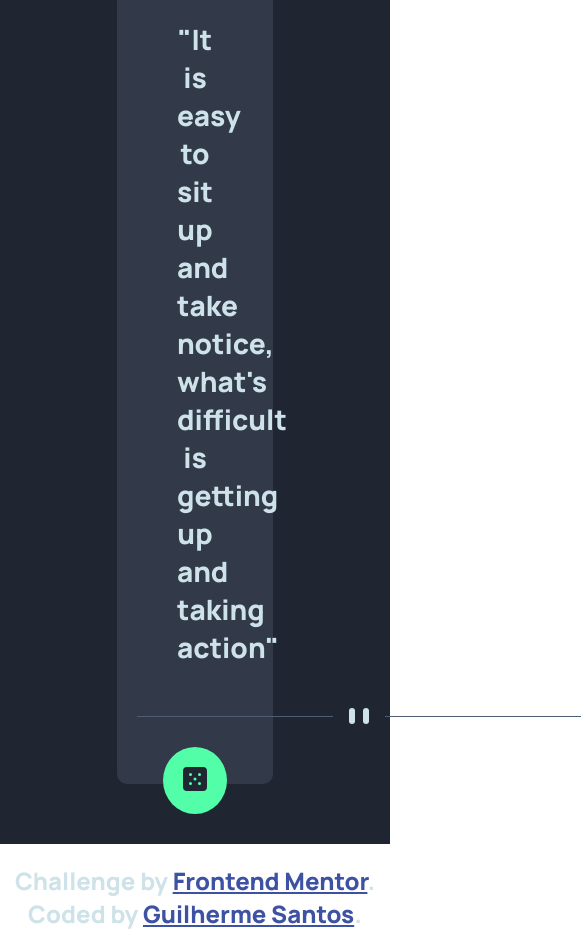
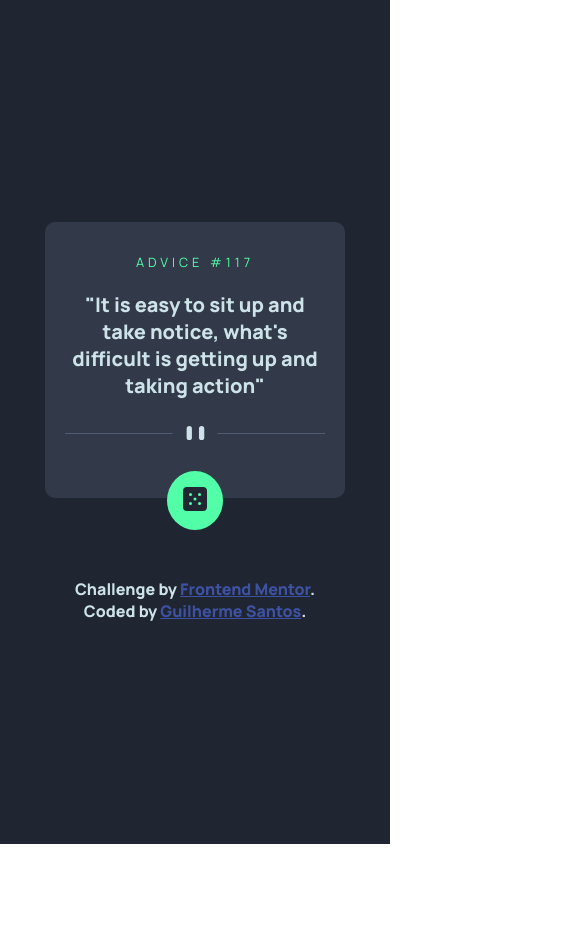
Before and after one commit to guisantosfr/advice-generator-app, a plain HTML site: page index.html in a window 390 px wide. Shown: the whole page, 581 px wide, since content can reach past the window. After the commit the page ends 844 px from the top, so only its background shows below. Drawn offline with Linux system fonts and the light colour scheme.

Commit message:
Making application responsive

```diff
--- a/index.html
+++ b/index.html
@@ -25,8 +25,12 @@
         </p>
       </blockquote>
 
-      <div class="advice__line">
+      <div class="advice__line--desktop">
         <img src="./images/pattern-divider-desktop.svg" alt="Decorative line">
+      </div>
+
+      <div class="advice__line--mobile">
+        <img src="./images/pattern-divider-mobile.svg" alt="Decorative line">
       </div>
 
       <div class="advice__btn">
--- a/styles.css
+++ b/styles.css
@@ -41,6 +41,8 @@ body {
   background-color: var(--dark-grayish-blue);
   border-radius: 10px;
   padding: 1.25rem;
+
+  min-width: 300px;
 }
 
 .advice__id {
@@ -57,13 +59,21 @@ body {
   text-align: center;
 }
 
-.advice__line {
+.advice__line--desktop {
   text-align: center;
+}
+
+.advice__line--desktop img {
+  width: 100%;
+}
+
+.advice__line--mobile {
+  display: none;
 }
 
 .advice__btn {
   text-align: center;
-  height: 2rem;
+  height: 2.5rem;
 }
 
 .advice__btn button {
@@ -74,7 +84,7 @@ body {
   cursor: pointer;
 
   position: relative;
-  top: 15px;
+  top: 25px;
 }
 
 button:hover {
@@ -82,7 +92,7 @@ button:hover {
 }
 
 .attribution {
-  font-size: 1.5rem;
+  font-size: 1.25rem;
   text-align: center;
   margin-top: 5rem;
 }
@@ -94,3 +104,59 @@ button:hover {
 .attribution a:hover {
   color: rgb(86, 112, 216);
 }
+
+@media(max-width: 1100px) {
+  body {
+    font-size: 1.5rem;
+  }
+
+  .advice__id {
+    font-size: .8rem;
+  }
+
+  blockquote {
+    margin: 1.5rem;
+  }
+
+  .advice__btn {
+    height: 2rem;
+  }
+
+  .advice__btn button {
+    padding: 1rem;
+  }
+}
+
+@media(max-width: 900px) {
+  body {
+    font-size: 1.25rem;
+  }
+
+  blockquote {
+    margin: 1rem;
+  }
+
+  .advice__line--desktop {
+    display: none;
+  }
+
+  .advice__line--mobile {
+    display: block;
+    text-align: center;
+  }
+
+  .advice__line--mobile img {
+    width: 100%;
+  }
+}
+
+@media(max-width: 750px) {
+  blockquote {
+    margin: 0;
+  }
+
+  .attribution {
+    font-size: 1rem;
+  }
+
+}
```
